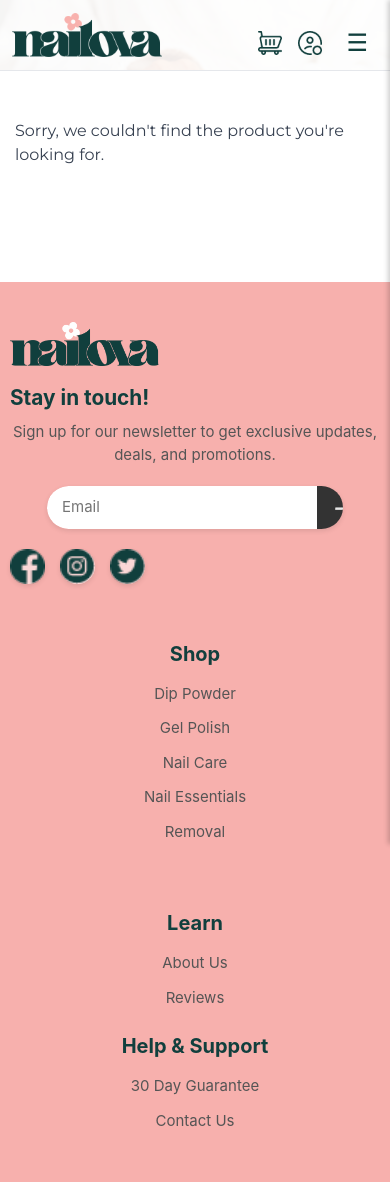
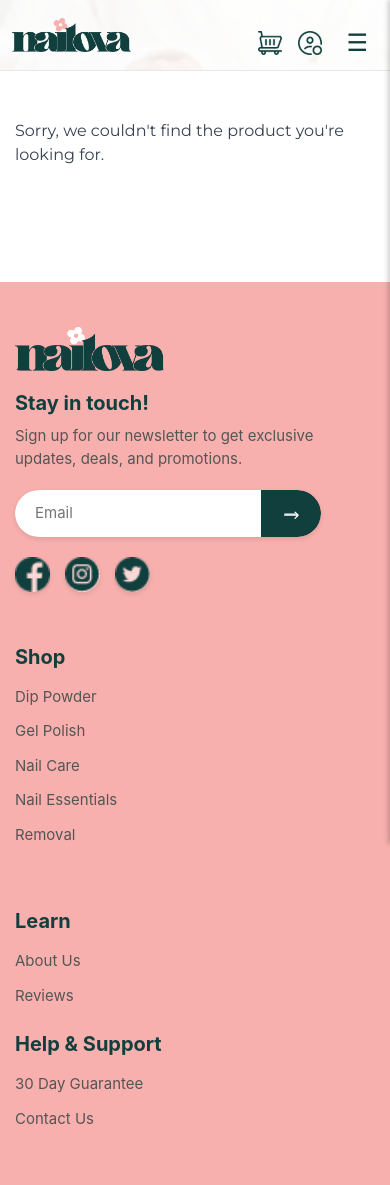
Before and after one commit to adeel-58/djago-react-ecommerce-website, a React (Create React App) app in the folder frontend/: page /product/1 in a window 390 px wide. Built offline with nearby package versions, Linux system fonts and the light colour scheme; no server answers.

Commit message:
Updated frontend files

```diff
--- a/frontend/src/styles/Footer.css
+++ b/frontend/src/styles/Footer.css
@@ -1,11 +1,10 @@
 /* Footer.css */
 
 .footer-container {
-    background-color: #f7b0ad ; /* Updated background color */
+    background-color: #f7b0ad; /* Updated background color */
     padding: 40px 20px;
     font-family: 'Inter', sans-serif; /* Using Inter as per instructions */
     color: #113f3d; /* Updated font color */
-
     margin-top: 20px; /* Add some margin from the content above */
 }
 
@@ -28,7 +27,7 @@
 .footer-left {
     display: flex;
     flex-direction: column;
-    align-items: flex-start;
+    align-items: flex-start; /* Keep align-items: flex-start for desktop */
     flex: 6;
 }
 
@@ -74,21 +73,21 @@
 }
 
 .newsletter-button {
-    background-color: #333; /* Dark button background */
+    background-color: #113f3d; /* Dark button background */
     color: white;
     border: none;
     padding: 12px 20px;
     cursor: pointer;
     display: flex;
     align-items: center;
-    justify-content: center;
+    justify-content: center; /* This already centers the arrow icon */
     border-top-right-radius: 25px;
     border-bottom-right-radius: 25px;
     transition: background-color 0.3s ease;
 }
 
 .newsletter-button:hover {
-    background-color: #555;
+    background-color: #0a2826;
 }
 
 .arrow-icon {
@@ -103,33 +102,28 @@
 }
 
 .social-icon {
-    /* Removed font-size and color as these are now image icons */
-    transition: transform 0.3s ease; /* Added transition for hover effect */
-    border-radius: 50%; /* Make social icons circular */
-    padding: 0px; /* Add padding for better touch target */
-    background-color: rgba(255, 255, 255, 0.5); /* Slightly transparent background */
+    transition: transform 0.3s ease;
+    border-radius: 50%;
+    padding: 0px;
+    background-color: rgba(255, 255, 255, 0.5);
     box-shadow: 0 2px 5px rgba(0, 0, 0, 0.1);
-    display: flex; /* To center the image within the circular background */
+    display: flex;
     align-items: center;
     justify-content: center;
 }
 
-
-
 .social-icon-img {
-    width: 35px; /* Set a specific width for the social icon images */
-    height: 35px; /* Set a specific height for the social icon images */
-
+    width: 35px;
+    height: 35px;
     image-rendering: auto;
 }
 
-
 /* Middle and Right Section Styles */
-.footer-section .section-title { /* Made selector more specific */
-    font-size: 1.25rem; /* Updated font size for headings */
+.footer-section .section-title {
+    font-size: 1.25rem;
     font-weight: bold;
     margin-bottom: 15px;
-    color: #113f3d; /* Updated font color */
+    color: #113f3d;
 }
 
 .footer-links {
@@ -145,60 +139,124 @@
 .footer-links a {
     text-decoration: none;
     color: #555;
-    font-size: 0.938rem; /* Updated font size for paragraphs/small texts */
+    font-size: 0.938rem;
     transition: color 0.3s ease;
 }
 
 .footer-links a:hover {
-    color: #0a2826; /* Changed hover color to a darker shade */
+    color: #0a2826;
 }
 
-.footer-section .help-support-title { /* Made selector more specific */
-    margin-top: 25px; /* Space between Learn and Help & Support */
+.footer-section .help-support-title {
+    margin-top: 25px;
 }
 
 /* Responsive adjustments */
 @media (max-width: 768px) {
     .footer-content {
-        flex-direction: column;
-        align-items: center;
-        text-align: center;
+        gap: 20px;
     }
 
-    .footer-left,
-    .footer-middle,
-    .footer-right {
+    .footer-left {
+        width: 100%; /* Take full width on mobile */
         min-width: unset;
-        width: 100%;
+        order: 1; /* Ensure left section is first */
         padding: 10px 0;
+        align-items: flex-start; /* Left-align items within the left section */
+        text-align: left; /* Ensure text itself is left-aligned */
+        flex: none; /* Remove flex behavior */
+    }
+
+    .footer-logo {
+        width: 100%; /* Allow logo container to take full width */
+        text-align: left; /* Left-align the logo image itself */
+    }
+
+    .footer-logo img {
+        margin-left: 0; /* Remove auto margin if it was there for centering */
     }
 
     .newsletter-form {
-        max-width: 80%; /* Adjust for smaller screens */
-        margin-left: auto;
-        margin-right: auto;
+        max-width: 100%; /* Allow form to expand to section width */
+        margin-left: 0; /* Left-align the form */
+        margin-right: auto; /* Push it left */
+        text-align: left;
+    }
+
+    .newsletter-input {
+        text-align: left; /* Ensure input text is left-aligned */
     }
 
     .social-icons {
-        justify-content: center;
+        justify-content: flex-start; /* Left-align social icons */
+    }
+
+    /* Two-column layout for Shop & Learn/Help sections */
+    .footer-middle,
+    .footer-right {
+        width: calc(50% - 10px); /* Half width minus gap */
+        min-width: unset;
+        flex: none; /* Remove flex behavior */
+        padding: 10px 0;
+        text-align: left;
+        display: inline-block; /* Ensure they sit side by side */
+        vertical-align: top; /* Align to top */
+    }
+
+    .footer-middle {
+        order: 2; /* Shop comes first in the two-column layout */
+        margin-right: 0; /* Remove any margin that might push it */
+    }
+
+    .footer-right {
+        order: 3; /* Learn & Help comes second */
+        margin-left: 0; /* Remove any margin that might create spacing issues */
     }
 }
 
+/* For very small screens - stack everything */
 @media (max-width: 480px) {
     .footer-container {
-        padding: 30px 10px;
+        padding: 30px 15px;
     }
 
-    .stay-in-touch {
-        font-size: 1.3rem; /* Kept existing responsive font size for mobile */
+    .footer-content {
+        gap: 15px;
     }
 
-    .newsletter-input,
-    .newsletter-button {
-        padding: 10px 15px;
+    .footer-left {
+        width: 100%;
+        text-align: left;
+        padding: 15px 0;
     }
 
-    .social-icon {
-        /* Adjusted for smaller screens if needed, but social-icon-img will control size */
+    .newsletter-text {
+        text-align: left;
+        padding-right: 20px;
+    }
+
+    .newsletter-form {
+        max-width: 85%; /* Slightly wider for better usability */
+        text-align: left;
+    }
+
+    .newsletter-input {
+        text-align: left;
+        min-width: 120px; /* Ensure input has minimum width */
+    }
+
+    .social-icons {
+        justify-content: flex-start;
+    }
+
+    /* Keep two-column layout even on very small screens */
+    .footer-middle,
+    .footer-right {
+        width: calc(50% - 7px); /* Adjust for smaller gap */
+        min-width: unset;
+        padding: 15px 0;
+        text-align: left;
+        display: inline-block; /* Ensure they sit side by side */
+        vertical-align: top; /* Align to top */
     }
 }
--- a/frontend/src/styles/Navbar.css
+++ b/frontend/src/styles/Navbar.css
@@ -132,7 +132,7 @@ html, body {
         justify-content: space-between; /* Keep logo left, actions right */
     }
     .navbar-logo {
-        max-height: 45px; /* Smaller logo on mobile */
+        max-height: 35px; /* Smaller logo on mobile */
     }
 }
 
```
